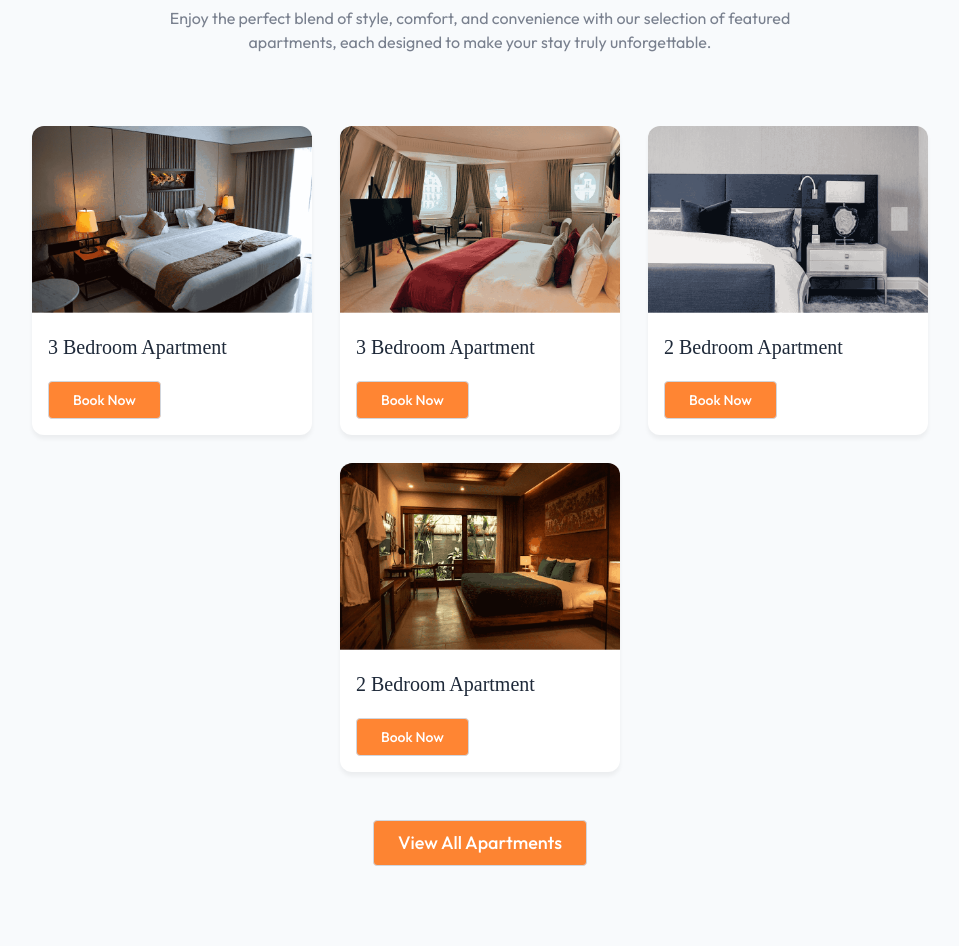
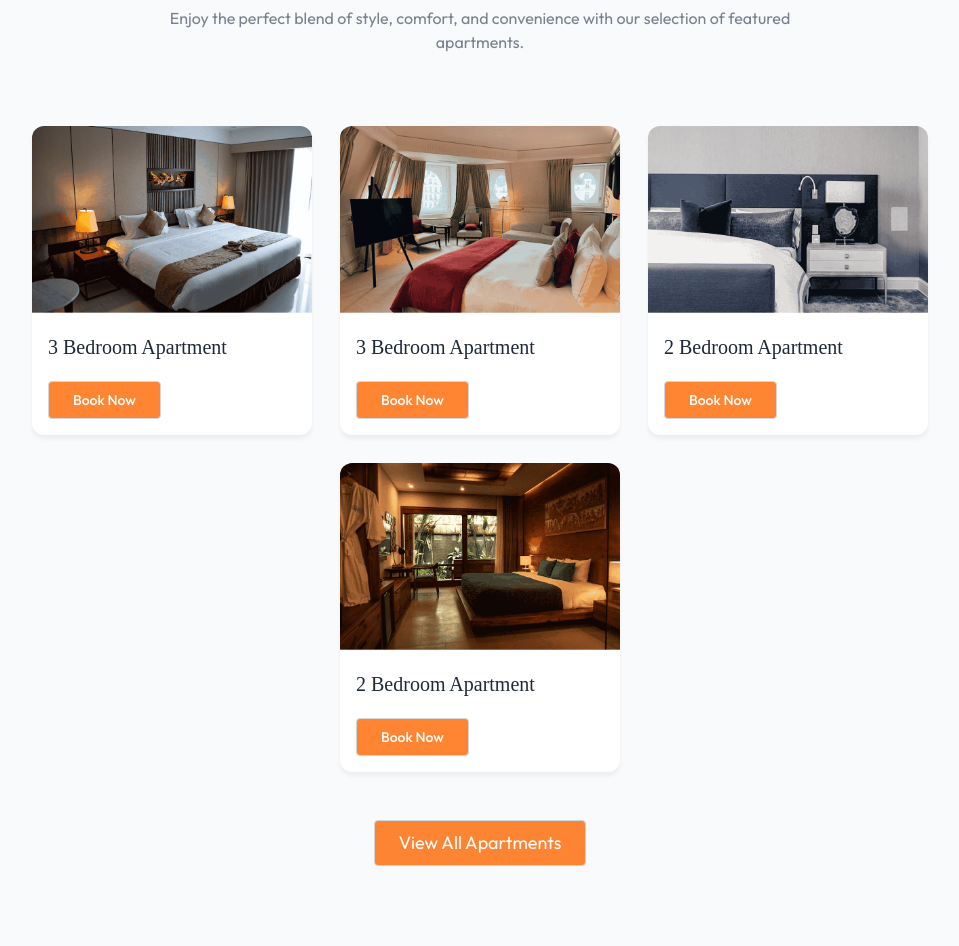
Before and after one commit to ehigie22/wisdom-city-apartments, a React (Vite) app: page / in a window 1280 px wide. Shown: the part 926-1872 px from the top of the page, without its empty margins (160-1119 px from the left). Built offline with nearby package versions, Linux system fonts and the light colour scheme; a web font is replaced by a local one.

Commit message:
Updated Hotel Cards

```diff
--- a/src/components/FeaturedApartments.jsx
+++ b/src/components/FeaturedApartments.jsx
@@ -1,31 +1,59 @@
-import React from 'react'
+
+import React, { useState } from 'react'
 import { apartmentsDummyData } from '../assets/assets'
 import HotelCard from './HotelCard'
 import Title from './Title'
 import { useNavigate } from 'react-router-dom'
-
+import Booking from './Booking'
 
 const FeaturedApartments = () => {
   const navigate = useNavigate()
+  const [showBooking, setShowBooking] = useState(false)
+  const [selectedApartment, setSelectedApartment] = useState(null)
+
   return (
-    <div className='flex flex-col items-center px-6 md:px-16 lg:px-24 bg-slate-50 py-20 animate-fadeIn delay-300'>
+    <>
+      {/* Booking Modal — GLOBAL */}
+      {showBooking && selectedApartment && (
+        <Booking
+          apartment={selectedApartment}
+          onClose={() => setShowBooking(false)}
+        />
+      )}
 
-        <Title title='Featured Apartments' subTitle='Enjoy the perfect blend of style, comfort, and convenience with our selection of featured apartments, each designed to make your stay truly unforgettable.' />
+      <div className="flex flex-col items-center px-6 md:px-16 lg:px-24
+        bg-slate-50 py-20 animate-fadeIn">
 
-      <div className='flex flex-wrap items-center justify-center gap-7 mt-18'>
-        {apartmentsDummyData.slice(0,4).map((apartment, index) =>
-        (
-            <HotelCard key={apartment} apartment={apartment} index={index} />
+        <Title
+          title="Featured Apartments"
+          subTitle="Enjoy the perfect blend of style, comfort, and convenience with our selection of featured apartments."
+        />
+
+        <div className="flex flex-wrap items-center justify-center gap-7 mt-18">
+          {apartmentsDummyData.slice(0, 4).map((apartment) => (
+            <HotelCard
+              key={apartment.id}
+              apartment={apartment}
+              onBook={(apt) => {
+                setSelectedApartment(apt)
+                setShowBooking(true)
+              }}
+            />
           ))}
         </div>
 
-     <button onClick={() => {navigate('/apartments'); scrollTo(0,0)}}
-      className='my-16px px-6 py-2 text-lg font-medium mt-12 border
-      border-gray-300 rounded bg-[#FF6700]/80 text-white hover:bg-[#FF6700]/70 transition-all cursor-pointer'>
+        <button
+          onClick={() => {
+            navigate('/apartments')
+            window.scrollTo(0, 0)
+          }}
+          className="mt-12 px-6 py-2 text-lg border border-gray-300
+          rounded bg-[#FF6700]/80 text-white hover:bg-[#FF6700]/70"
+        >
           View All Apartments
         </button>
       </div>
-
+    </>
   )
 }
 
--- a/src/components/HotelCard.jsx
+++ b/src/components/HotelCard.jsx
@@ -1,19 +1,13 @@
-import React, { useState } from 'react'
+import React from 'react'
 import { Link } from 'react-router-dom'
-import Booking from './Booking'
 
-const HotelCard = ({ apartment }) => {
-  const [showBooking, setShowBooking] = useState(false)
-
+const HotelCard = ({ apartment, onBook }) => {
   return (
-    <>
-      {/* Card */}
     <Link
       to={'/apartments/' + apartment.id}
       onClick={() => window.scrollTo(0, 0)}
-        className="relative max-w-70 w-full
-        rounded-xl overflow-hidden bg-white text-gray-500/90
-        shadow-[0px_4px_4px_rgba(0,0,0,0.05)]"
+      className="relative max-w-70 w-full rounded-xl overflow-hidden bg-white
+      text-gray-500/90 shadow-[0px_4px_4px_rgba(0,0,0,0.05)]"
     >
       <img src={apartment.images[0]} alt={apartment.name} />
 
@@ -22,38 +16,21 @@ const HotelCard = ({ apartment }) => {
           {apartment.name}
         </p>
 
-          {/* <div className="flex items-center justify-between mt-4">
-            <span className="text-xl text-gray-800">
-              ₦{apartment.pricePerNight.toLocaleString()}/night
-            </span>
-          </div> */}
-
-          {/* Book Button */}
         <div className="mt-5">
           <button
             onClick={(e) => {
               e.preventDefault()
               e.stopPropagation()
-                setShowBooking(true)
+              onBook(apartment)
             }}
-              className="px-6 py-2 text-sm font-medium border
-              border-gray-300 rounded bg-[#FF6700]/80
-              text-white transition-all cursor-pointer"
+            className="px-6 py-2 text-sm font-medium border border-gray-300
+            rounded bg-[#FF6700]/80 text-white cursor-pointer"
           >
             Book Now
           </button>
         </div>
       </div>
     </Link>
-
-      {/* Booking */}
-      {showBooking && (
-        <Booking
-          apartment={apartment}
-          onClose={() => setShowBooking(false)}
-        />
-      )}
-    </>
   )
 }
 
```
Lines whose indentation alone changed are shown as unchanged.
